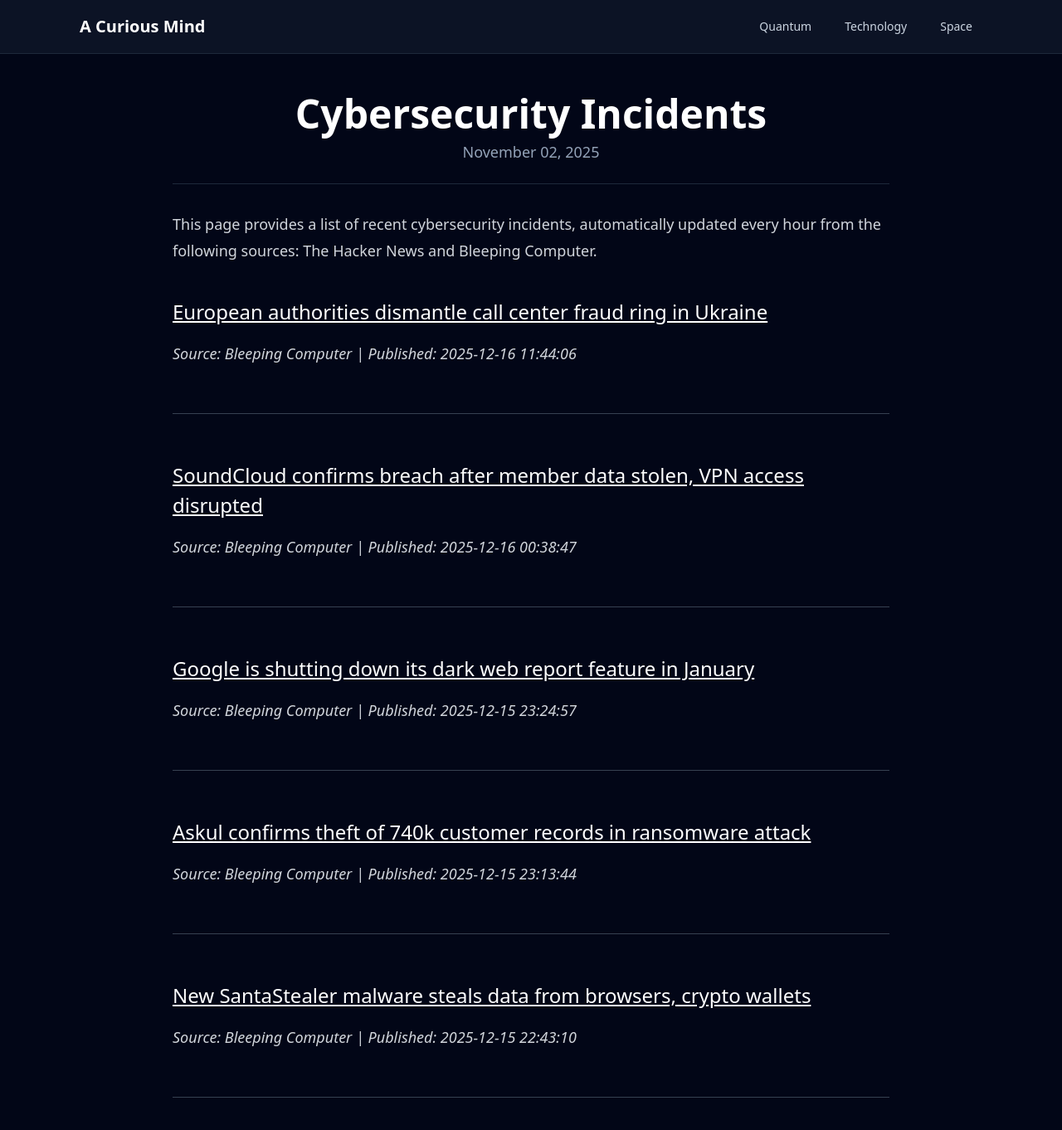
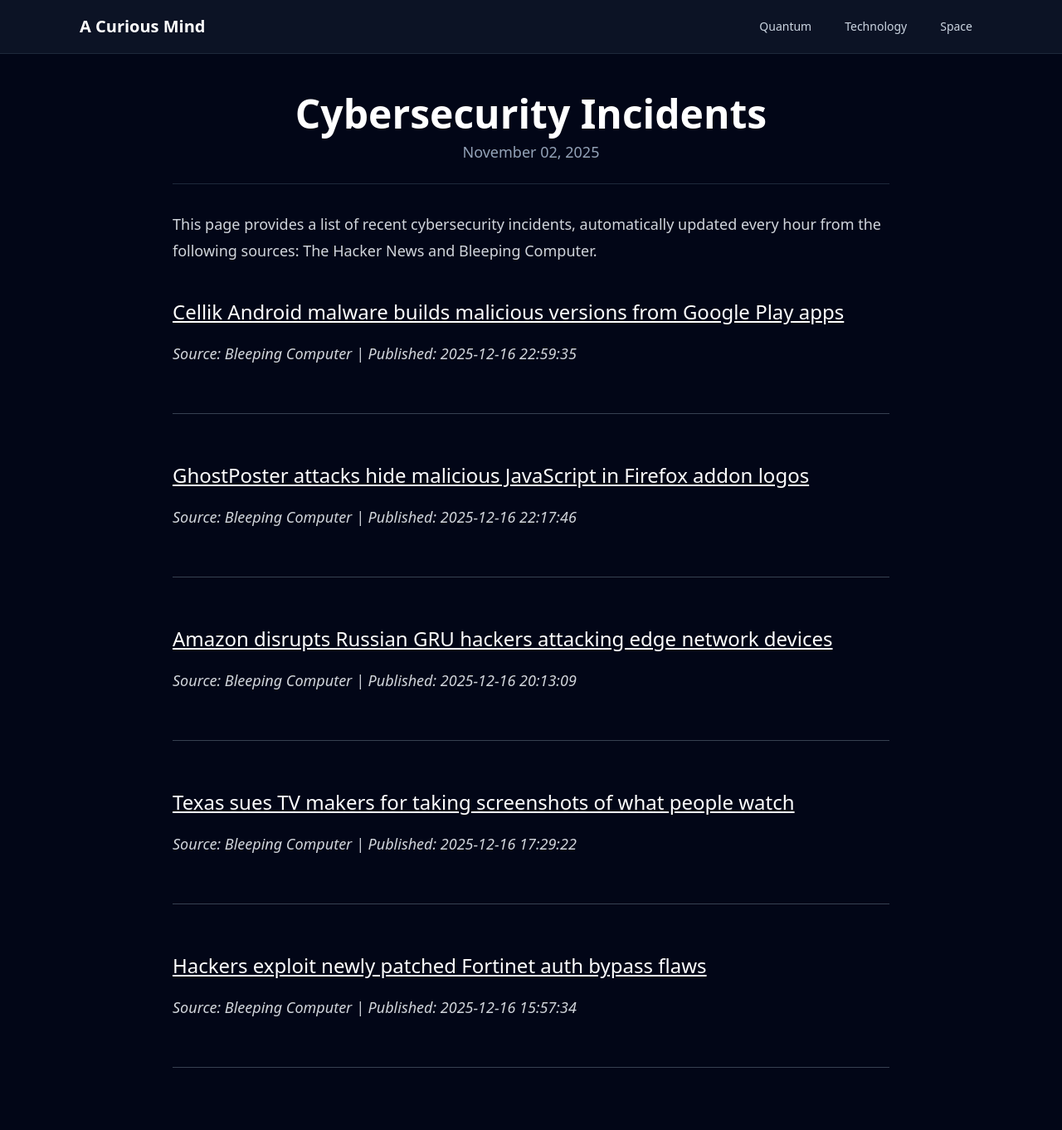
Before and after one commit to onehl7/onehl7.github.io, a Jekyll site: the page built from _posts/2025-11-02-cybersecurity-incidents.md, in a window 1280 px wide and 1400 px high. Shown: the top 1362 px of the window at 83% size. Built offline with Jekyll 4.4.1, drawn with Linux system fonts in a browser that asks for light colours; nearby versions of some CDN libraries.

Commit message:
Update news data

```diff
--- a/_data/news.json
+++ b/_data/news.json
@@ -1,32 +1,32 @@
 [
   {
     "source": "Bleeping Computer",
-    "title": "European authorities dismantle call center fraud ring in Ukraine",
-    "link": "https://www.bleepingcomputer.com/news/security/european-authorities-dismantle-call-center-fraud-ring-in-ukraine/",
-    "published": "2025-12-16 11:44:06"
+    "title": "Cellik Android malware builds malicious versions from Google Play apps",
+    "link": "https://www.bleepingcomputer.com/news/security/cellik-android-malware-builds-malicious-versions-from-google-play-apps/",
+    "published": "2025-12-16 22:59:35"
   },
   {
     "source": "Bleeping Computer",
-    "title": "SoundCloud confirms breach after member data stolen, VPN access disrupted",
-    "link": "https://www.bleepingcomputer.com/news/security/soundcloud-confirms-breach-after-member-data-stolen-vpn-access-disrupted/",
-    "published": "2025-12-16 00:38:47"
+    "title": "GhostPoster attacks hide malicious JavaScript in Firefox addon logos",
+    "link": "https://www.bleepingcomputer.com/news/security/ghostposter-attacks-hide-malicious-javascript-in-firefox-addon-logos/",
+    "published": "2025-12-16 22:17:46"
   },
   {
     "source": "Bleeping Computer",
-    "title": "Google is shutting down its dark web report feature in January",
-    "link": "https://www.bleepingcomputer.com/news/google/google-is-shutting-down-its-dark-web-report-feature-in-january/",
-    "published": "2025-12-15 23:24:57"
+    "title": "Amazon disrupts Russian GRU hackers attacking edge network devices",
+    "link": "https://www.bleepingcomputer.com/news/security/amazon-disrupts-russian-gru-hackers-attacking-edge-network-devices/",
+    "published": "2025-12-16 20:13:09"
   },
   {
     "source": "Bleeping Computer",
-    "title": "Askul confirms theft of 740k customer records in ransomware attack",
-    "link": "https://www.bleepingcomputer.com/news/security/askul-confirms-theft-of-740k-customer-records-in-ransomhouse-attack/",
-    "published": "2025-12-15 23:13:44"
+    "title": "Texas sues TV makers for taking screenshots of what people watch",
+    "link": "https://www.bleepingcomputer.com/news/security/texas-sues-tv-makers-for-spying-on-users-selling-data-without-consent/",
+    "published": "2025-12-16 17:29:22"
   },
   {
     "source": "Bleeping Computer",
-    "title": "New SantaStealer malware steals data from browsers, crypto wallets",
-    "link": "https://www.bleepingcomputer.com/news/security/new-santastealer-malware-steals-data-from-browsers-crypto-wallets/",
-    "published": "2025-12-15 22:43:10"
+    "title": "Hackers exploit newly patched Fortinet auth bypass flaws",
+    "link": "https://www.bleepingcomputer.com/news/security/hackers-exploit-newly-patched-fortinet-auth-bypass-flaws/",
+    "published": "2025-12-16 15:57:34"
   }
 ]
```
